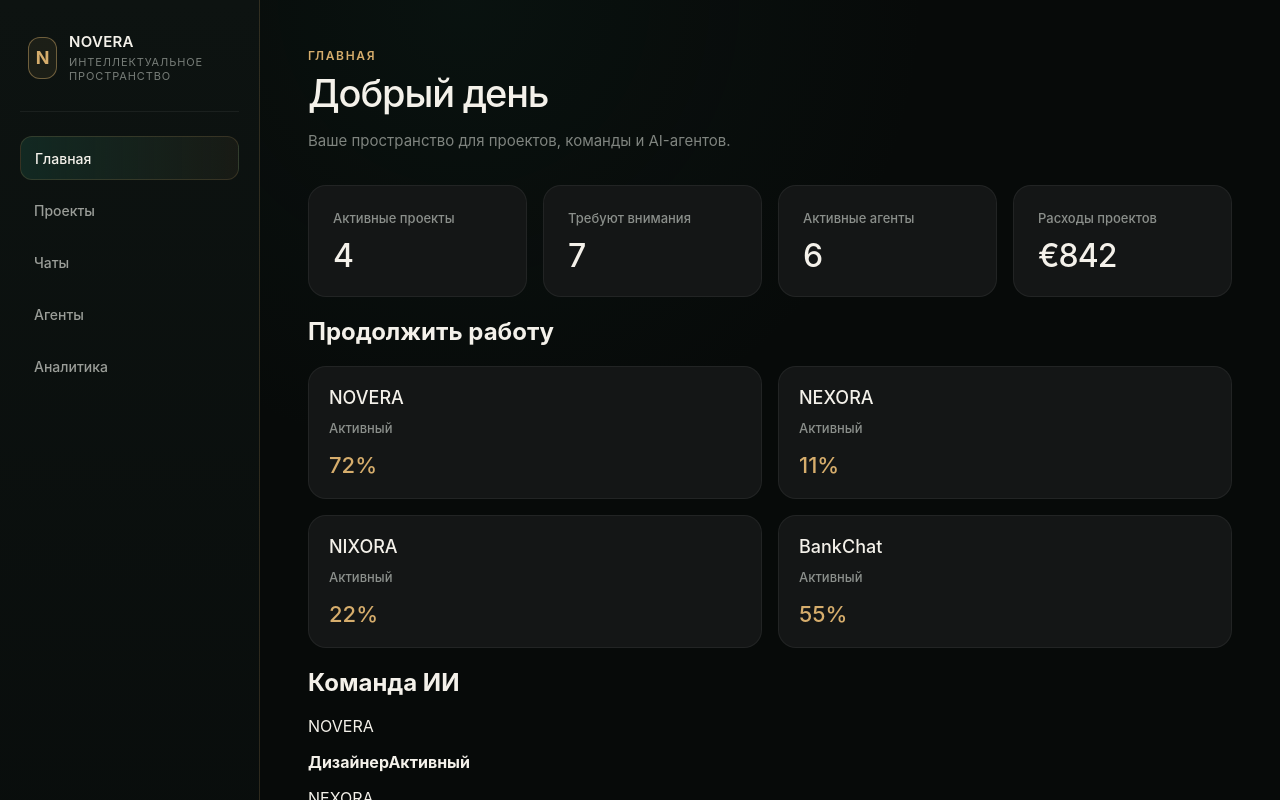
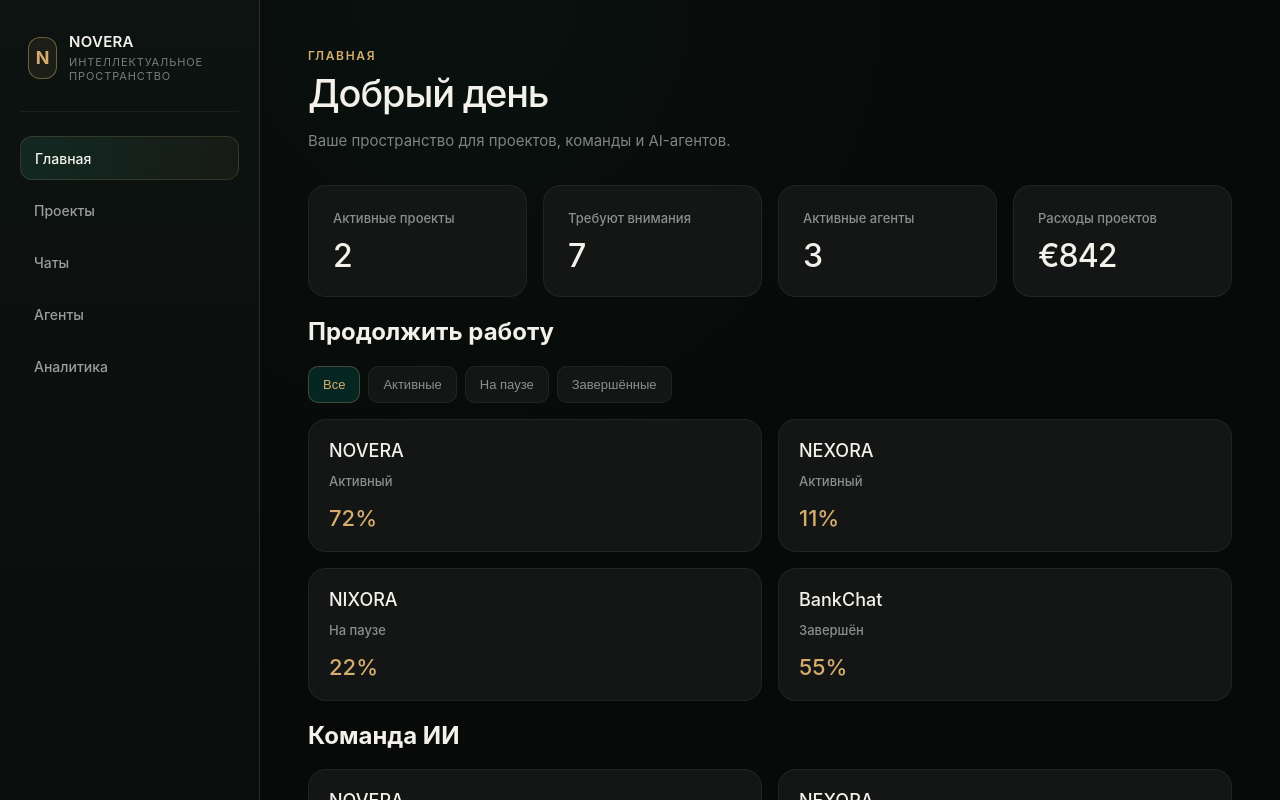
Before and after one commit to Polevov96/GoReact-BankChat, a React (Vite) app in the folder frontend/: page / in a window 1280 px wide. Shown: the top 800 px of the page. Built offline with nearby package versions, Linux system fonts and the light colour scheme.

Commit message:
добавлена фильтрация проектов и интерактивность главной страницы

```diff
--- a/frontend/src/App.css
+++ b/frontend/src/App.css
@@ -251,10 +251,97 @@
   font-weight: 500;
 }
 
+.project-card:hover {
+  transform: translateY(-2px);
+  border-color: rgba(214, 173, 108, 0.18);
+}
+
+.agents-grid {
+  display: grid;
+  grid-template-columns: repeat(2, 1fr);
+  gap: 16px;
+  margin-top: 16px;
+}
+.agent-card {
+  padding: 20px;
+  background: #141616;
+
+  border: 1px solid rgba(255, 255, 255, 0.06);
+
+  border-radius: 18px;
+  transition:
+    transform 180ms ease,
+    border-color 180ms ease;
+}
+.agent-card__name {
+  margin: 0;
+  color: #f4f1ea;
+  font-size: 18px;
+  font-weight: 500;
+}
+.agent-card__status {
+  display: block;
+  margin-top: 12px;
+  color: #8b8f8b;
+  font-size: 13px;
+  font-weight: 500;
+}
+
+.agent-card__role {
+  display: block;
+  margin-top: 16px;
+  color: #d6ad6c;
+  font-size: 22px;
+  font-weight: 500;
+}
+
+.agent-card:hover {
+  transform: translateY(-2px);
+  border-color: rgba(214, 173, 108, 0.18);
+}
+
+.project-filters {
+  display: flex;
+  flex-wrap: wrap;
+  gap: 8px;
+  margin-top: 16px;
+}
+
+.filter-button {
+  padding: 10px 14px;
+  background: #141616;
+  border: 1px solid rgba(255, 255, 255, 0.06);
+  border-radius: 10px;
+
+  color: #8b8f8b;
+
+  font-size: 13px;
+  font-weight: 500;
+
+  cursor: pointer;
+
+  transition:
+    background 180ms ease,
+    border-color 180ms ease,
+    color 180ms ease;
+}
+
+.filter-button--active {
+  background: rgba(7, 62, 53, 0.55);
+  border-color: rgba(214, 173, 108, 0.28);
+
+  color: #d6ad6c;
+}
+
 @media (max-width: 1100px) {
   .stats {
     grid-template-columns: repeat(2, 1fr);
   }
+}
+
+.filter-button:hover {
+  border-color: rgba(214, 173, 108, 0.18);
+  color: #f4f1ea;
 }
 
 @media (max-width: 700px) {
@@ -262,6 +349,9 @@
     flex-direction: column;
   }
   .projects-grid {
+    grid-template-columns: 1fr;
+  }
+  .agents-grid {
     grid-template-columns: 1fr;
   }
 
--- a/frontend/src/App.tsx
+++ b/frontend/src/App.tsx
@@ -1,3 +1,4 @@
+import { useState } from "react";
 import "./App.css";
 import Sidebar from "./components/Sidebar";
 import StatCard from "./components/StatCard";
@@ -17,6 +18,8 @@ type Agent = {
   status: string;
 };
 function App() {
+  const [projectFilter, setProjectFilter] = useState("Все");
+
   const projects: Project[] = [
     {
       id: 1,
@@ -33,17 +36,26 @@ function App() {
     {
       id: 3,
       name: "NIXORA",
-      status: "Активный",
+      status: "На паузе",
       progress: 22,
     },
     {
       id: 4,
       name: "BankChat",
-      status: "Активный",
+      status: "Завершён",
       progress: 55,
     },
   ];
-  const Agents: Agent[] = [
+
+  const filteredProjects = projects.filter((project) => {
+    return projectFilter === "Все" || project.status === projectFilter;
+  });
+
+  const activeProjectsCount = projects.filter((project) => {
+    return project.status === "Активный";
+  }).length;
+
+  const agents: Agent[] = [
     {
       id: 1,
       name: "NOVERA",
@@ -65,10 +77,13 @@ function App() {
     {
       id: 4,
       name: "BankChat",
-      status: "Активный",
+      status: "Не активный",
       role: "Разработчик",
     },
   ];
+  const activeAgentsCount = agents.filter((agent) => {
+    return agent.status === "Активный";
+  }).length;
 
   return (
     <div className="app">
@@ -76,22 +91,61 @@ function App() {
 
       <main className="main-content">
         <p className="page-eyebrow">Главная</p>
-
         <h1 className="page-title">Добрый день</h1>
-
         <p className="page-description">
           Ваше пространство для проектов, команды и AI-агентов.
         </p>
-
         <div className="stats">
-          <StatCard title="Активные проекты" value={4} />
+          <StatCard title="Активные проекты" value={activeProjectsCount} />
           <StatCard title="Требуют внимания" value={7} />
-          <StatCard title="Активные агенты" value={6} />
+          <StatCard title="Активные агенты" value={activeAgentsCount} />
           <StatCard title="Расходы проектов" value="€842" />
         </div>
         <h2>Продолжить работу</h2>
+        <div className="project-filters">
+          <button
+            className={
+              projectFilter === "Все"
+                ? "filter-button filter-button--active"
+                : "filter-button"
+            }
+            onClick={() => setProjectFilter("Все")}
+          >
+            Все
+          </button>
+          <button
+            className={
+              projectFilter === "Активный"
+                ? "filter-button filter-button--active"
+                : "filter-button"
+            }
+            onClick={() => setProjectFilter("Активный")}
+          >
+            Активные
+          </button>
+          <button
+            className={
+              projectFilter === "На паузе"
+                ? "filter-button filter-button--active"
+                : "filter-button"
+            }
+            onClick={() => setProjectFilter("На паузе")}
+          >
+            На паузе
+          </button>
+          <button
+            className={
+              projectFilter === "Завершён"
+                ? "filter-button filter-button--active"
+                : "filter-button"
+            }
+            onClick={() => setProjectFilter("Завершён")}
+          >
+            Завершённые
+          </button>
+        </div>
         <div className="projects-grid">
-          {projects.map((project) => (
+          {filteredProjects.map((project) => (
             <ProjectCard
               key={project.id}
               name={project.name}
@@ -101,13 +155,13 @@ function App() {
           ))}
         </div>
         <h2>Команда ИИ</h2>
-        <div className="Agents-grid">
-          {Agents.map((Agent) => (
+        <div className="agents-grid">
+          {agents.map((agent) => (
             <AgentCard
-              key={Agent.id}
-              name={Agent.name}
-              status={Agent.status}
-              role={Agent.role}
+              key={agent.id}
+              name={agent.name}
+              status={agent.status}
+              role={agent.role}
             />
           ))}
         </div>
```
